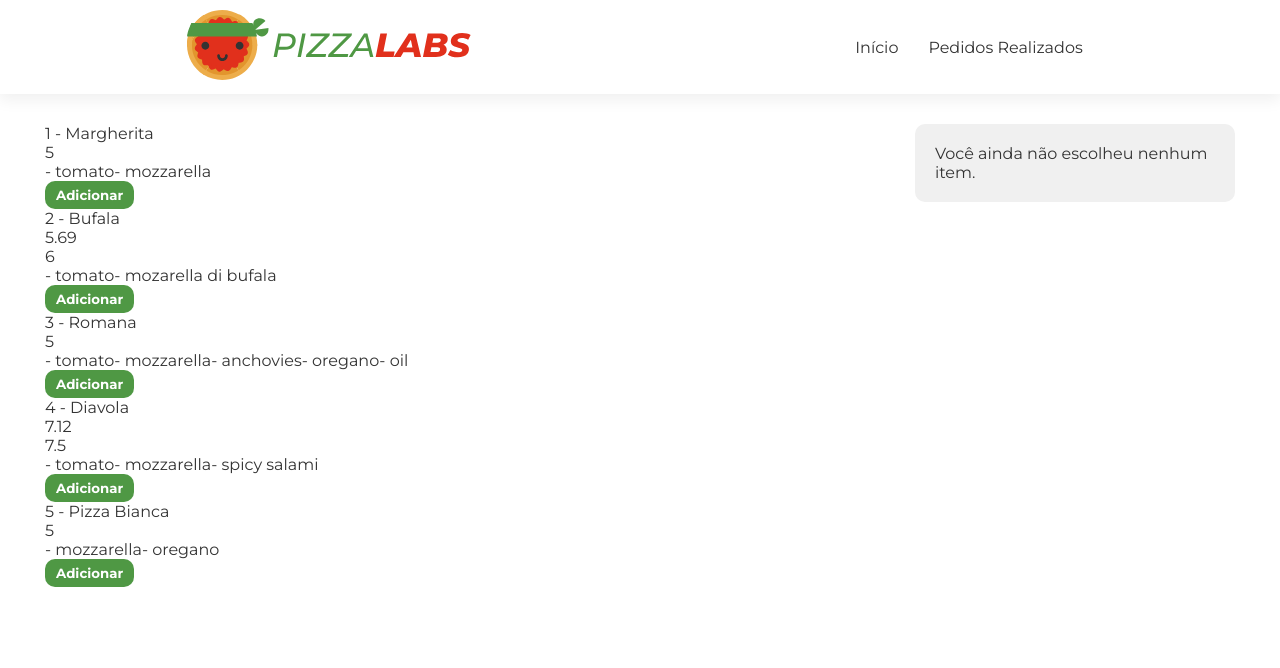
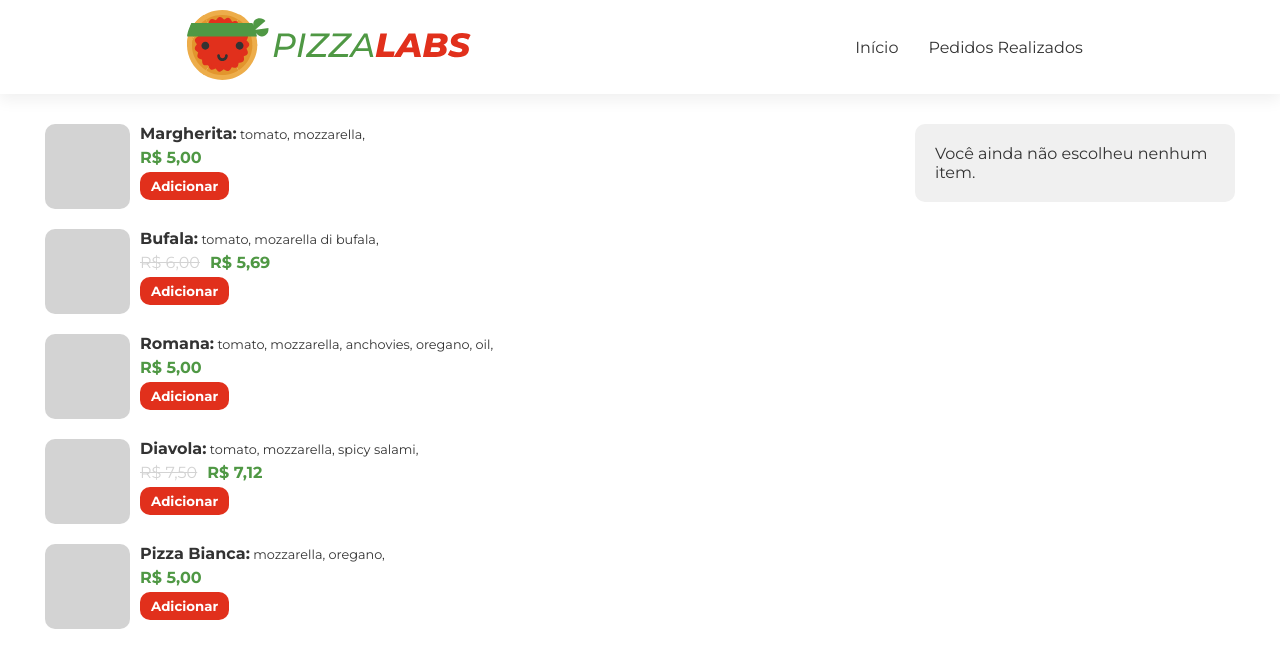
Before and after one commit to savifon/pizza-labs, a React (Create React App) app: page / in a window 1280 px wide. Shown: the top 668 px of the page. Built offline with nearby package versions, Linux system fonts and the light colour scheme.

Commit message:
ajustando listagens de produtos

```diff
--- a/src/components/Cart/index.jsx
+++ b/src/components/Cart/index.jsx
@@ -3,28 +3,17 @@ import React, { useContext } from "react";
 import { money } from "../../utils/format";
 import { CartContext } from "../../context/CartContext";
 import { CartBox } from "./styles";
+import Product from "../Product";
 
 const Cart = () => {
-  const { cart, priceCart, checkout, add, remove } = useContext(CartContext);
+  const { cart, priceCart, checkout } = useContext(CartContext);
 
   return (
     <CartBox>
       {cart.length ? (
         <>
           {cart.map((item) => (
-            <div key={item.id}>
-              <div className="cover" />
-              <div>
-                <h4>{`${item.name} - ${money(item.price)}`}</h4>
-                <p>{item.ingredients.map((ingredient) => `${ingredient} `)}</p>
-
-                <button className="green" onClick={() => add(item)}>
-                  +
-                </button>
-                <input type="text" readOnly value={item.qty} />
-                <button onClick={() => remove(item)}>-</button>
-              </div>
-            </div>
+            <Product key={item.id} item={item} currentLocation="cart" />
           ))}
 
           <h3>Total: {money(priceCart)}</h3>
--- a/src/components/Cart/styles.js
+++ b/src/components/Cart/styles.js
@@ -9,32 +9,4 @@ export const CartBox = styled.div`
   max-width: 100%;
   border-radius: var(--radius);
   background: var(--colorBgPrimary);
-
-  & > div {
-    display: flex;
-    gap: 10px;
-
-    & .cover {
-      flex: none;
-      width: 75px;
-      height: 75px;
-      border-radius: var(--radius);
-      background: var(--colorBgSecondary);
-    }
-
-    & input:read-only {
-      border: none;
-      background: white;
-      width: 30px;
-      border-radius: 10px;
-      height: 28px;
-      text-align: center;
-      margin: 0 3px;
-      cursor: default;
-    }
-  }
-
-  & button.btn-checkout {
-    width: 100%;
-  }
 `;
--- /dev/null
+++ b/src/components/Product/index.jsx
@@ -0,0 +1,63 @@
+import React, { useContext } from "react";
+
+import { money } from "../../utils/format";
+import { CartContext } from "../../context/CartContext";
+import {
+  Cover,
+  Details,
+  GroupButtons,
+  Ingredients,
+  OldPrice,
+  Price,
+  ProductCard,
+  Qty,
+  Title,
+} from "./styles";
+
+const Product = ({ item, currentLocation }) => {
+  const { cart, add, remove } = useContext(CartContext);
+
+  return (
+    <ProductCard>
+      <Cover />
+
+      <Details>
+        <Title>
+          {item.name}:
+          <Ingredients>
+            {item.ingredients.map((ingredient) => ` ${ingredient},`)}
+          </Ingredients>
+        </Title>
+
+        <Price>
+          {item.priceOriginal && (
+            <OldPrice>{money(item.priceOriginal)}</OldPrice>
+          )}
+          {money(item.price)}
+        </Price>
+
+        <GroupButtons>
+          <button
+            disabled={cart.find(
+              (product) => product.id === item.id && currentLocation !== "cart"
+            )}
+            className="red"
+            onClick={() => add(item)}
+          >
+            {currentLocation === "cart" ? "+" : "Adicionar"}
+          </button>
+
+          {currentLocation === "cart" && (
+            <>
+              <Qty type="text" readOnly value={item.qty} />
+
+              <button onClick={() => remove(item)}>-</button>
+            </>
+          )}
+        </GroupButtons>
+      </Details>
+    </ProductCard>
+  );
+};
+
+export default Product;
--- /dev/null
+++ b/src/components/Product/styles.jsx
@@ -0,0 +1,61 @@
+import styled from "styled-components";
+
+export const ProductCard = styled.div`
+  display: flex;
+  gap: 10px;
+
+  & + div {
+    margin-top: 20px;
+  }
+`;
+
+export const Details = styled.div`
+  display: flex;
+  flex-direction: column;
+  align-items: flex-start;
+  gap: 5px;
+`;
+
+export const Title = styled.p`
+  font-weight: bold;
+`;
+
+export const Ingredients = styled.span`
+  font-weight: normal;
+  font-size: 0.8rem;
+`;
+
+export const Price = styled.p`
+  color: var(--colorSecondary);
+  font-weight: bold;
+`;
+
+export const OldPrice = styled.span`
+  font-weight: normal;
+  text-decoration: line-through;
+  color: var(--colorBgSecondary);
+  margin-right: 10px;
+`;
+
+export const GroupButtons = styled.div`
+  display: flex;
+  gap: 3px;
+`;
+
+export const Qty = styled.input`
+  border: none;
+  background: white;
+  width: 30px;
+  border-radius: 10px;
+  height: 28px;
+  text-align: center;
+  cursor: default;
+`;
+
+export const Cover = styled.div`
+  flex: none;
+  width: 85px;
+  height: 85px;
+  border-radius: var(--radius);
+  background: var(--colorBgSecondary);
+`;
--- a/src/pages/Home/index.jsx
+++ b/src/pages/Home/index.jsx
@@ -1,14 +1,12 @@
-import React, { useContext } from "react";
+import React from "react";
 
 import data from "../../server/pizzas.json";
 import { rounded } from "../../utils/format";
-import { CartContext } from "../../context/CartContext";
 import { Container, FlexColumn } from "../../styles/globalStyle";
 import Cart from "../../components/Cart";
+import Product from "../../components/Product";
 
 const Home = () => {
-  const { cart, add } = useContext(CartContext);
-
   const products = data.map((product, index) => ({
     id: index + 1,
     ...product,
@@ -22,27 +20,10 @@ const Home = () => {
         <div>
           {products.length ? (
             products.map((product) => (
-              <div key={product.id}>
-                <p>
-                  {product.id} - {product.name}
-                </p>
-                <p>{product.price}</p>
-                <p>{product.priceOriginal && product.priceOriginal}</p>
-                <p>
-                  {product.ingredients.map((ingredient) => `- ${ingredient}`)}
-                </p>
-
-                <button
-                  disabled={cart.find((item) => item.id === product.id)}
-                  className="green"
-                  onClick={() => add(product)}
-                >
-                  Adicionar
-                </button>
-              </div>
+              <Product key={product.id} item={product} />
             ))
           ) : (
-            <div>Você não selecionou nenhum item</div>
+            <p>Você não selecionou nenhum item</p>
           )}
         </div>
 
--- a/src/styles/globalStyle.js
+++ b/src/styles/globalStyle.js
@@ -42,7 +42,10 @@ export default createGlobalStyle`
 
     &.red {
       background: var(--colorPrimary);
-      padding: 10px 15px;
+
+      &.btn-checkout {
+        padding: 10px 15px;
+      }
     }
 
     &:disabled {
```
